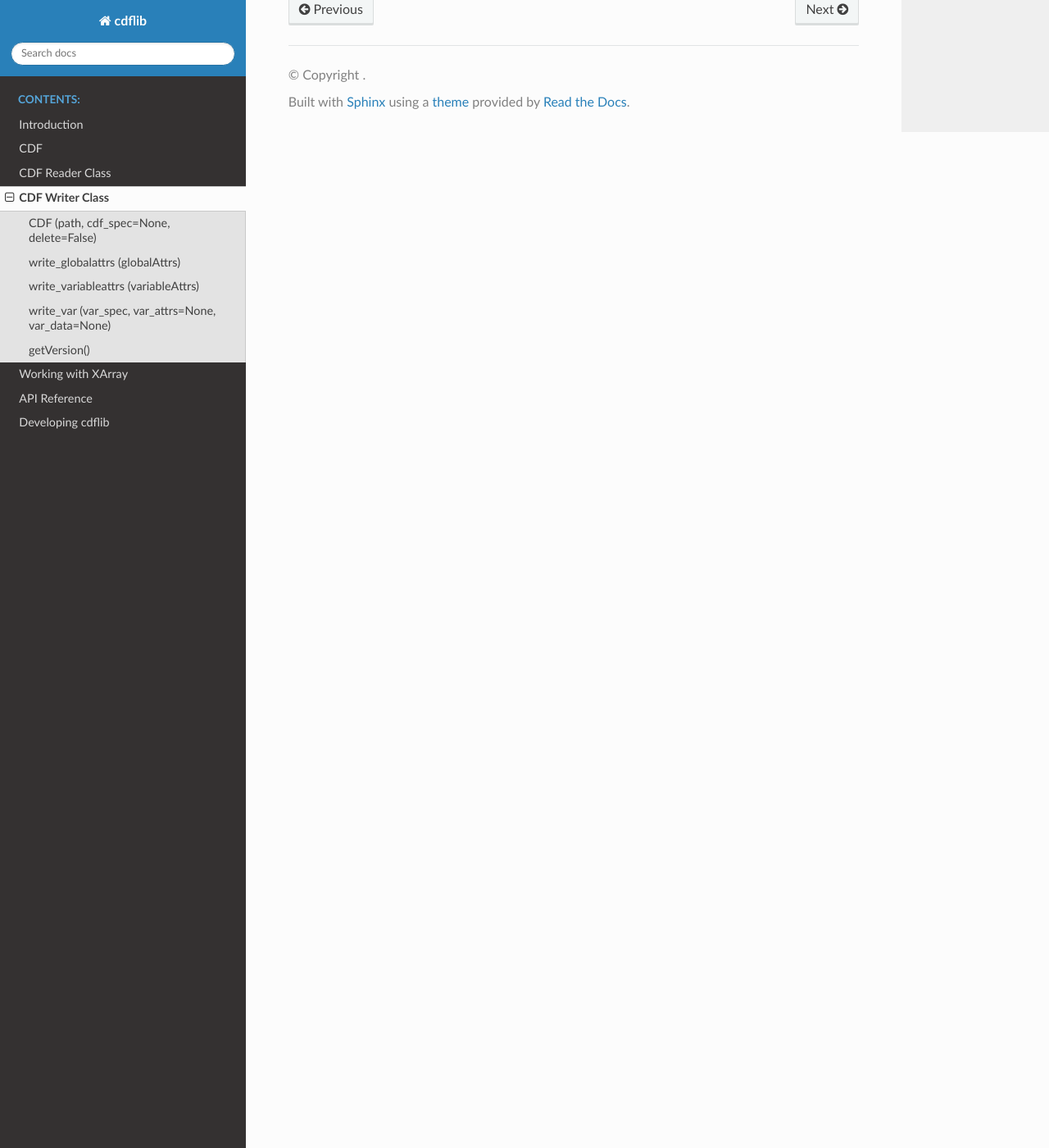
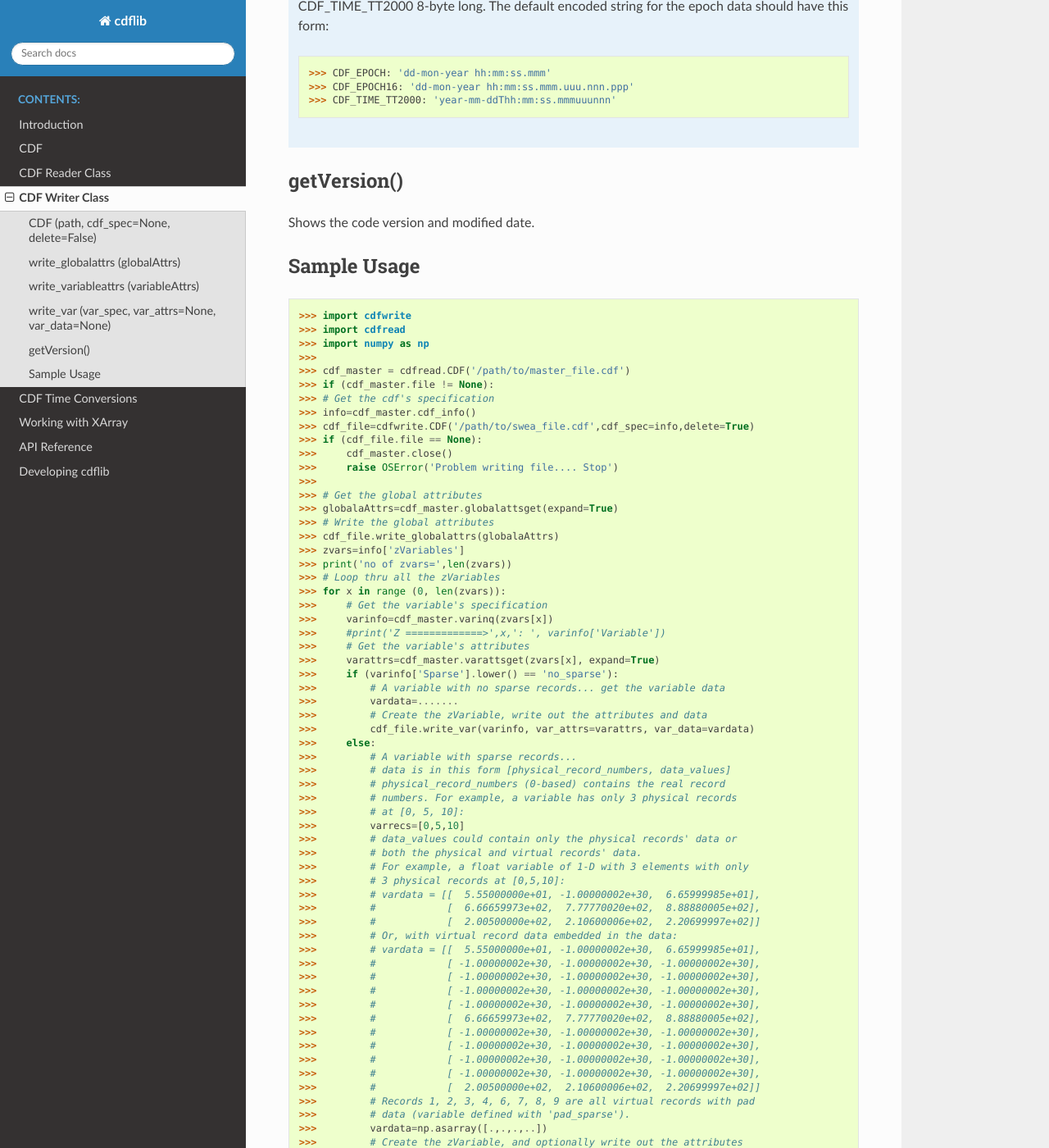
Before and after one commit to MAVENSDC/cdflib, a Sphinx documentation site: the page built from doc/modules/cdfwrite.rst, in a window 1280 px wide and 1400 px high, scrolled down 3153 px. Shown: the whole window at 82% size. Built offline with Sphinx 7.4.7 and the Read the Docs theme 2.0.0, drawn with Linux system fonts in a browser that asks for light colours; some of the changed text lies outside the part shown.

```diff
--- a/doc/index.rst
+++ b/doc/index.rst
@@ -1,8 +1,7 @@
 cdflib
 ======
 
-This is a python package to read CDF files without needing to install the
-CDF NASA library.
+This is a python package to read CDF files without needing to install the CDF NASA library.
 
 Installing
 ----------
--- a/doc/introduction.rst
+++ b/doc/introduction.rst
@@ -11,10 +11,10 @@ The only module you need to install is numpy, but there are a few things you can
 While this origally started as a way to read PDS-archive compliant CDF files, thanks to many contributors, it has grown to be able to handle every type of CDF file.
 
 
-What does it do?
+What can cdflib do?
 -------------------
 
-* Ability to read variables and attributes from CDF files
+* Ability to read variables and attributes from CDF files (see `modules\cdfread`_)
 * Writes CDF version 3 files
 * Can convert between CDF time types (EPOCH/EPOCH16/TT2000) to other common time formats
 * Can convert CDF files into XArray Dataset objects
--- a/doc/modules/apis.rst
+++ b/doc/modules/apis.rst
@@ -1,8 +1,7 @@
 API Reference
 =====================
 
-The following documentation is an auto-generated summary of cdflib's API.  For more details and examples, refer to other
-parts of the documentation.
+The following documentation is an auto-generated summary of cdflib's API.  For more details and examples, refer to other parts of the documentation.
 
 .. automodapi:: cdflib.cdfread
     :no-inheritance-diagram:
--- a/doc/modules/cdfwrite.rst
+++ b/doc/modules/cdfwrite.rst
@@ -75,15 +75,18 @@ write_var (var_spec, var_attrs=None, var_data=None)
 Writes a variable, along with variable attributes and data. ``var_spec`` is a dictionary that contains the specifications of the variable. The required/optional keys for creating a variable:
 
 Required keys:
+
 - ``Variable`` The name of the variable
 - ``Data_Type`` the CDF data type
 - ``Num_Elements`` The number of elements. Always 1 the for numeric type. The char length for string type.
 - ``Rec_Vary`` The dimensional sizes, applicable only to rVariables.
 
 For zVariables:
+
 - ``Dim_Sizes`` The dimensional sizes for zVariables only. Use [] for 0-dimension. Each and every dimension is varying for zVariables.
 
 For rVariables:
+
 - ``Dims_Vary`` The dimensional variances for rVariables only.
 
 Optional Keys:
@@ -95,12 +98,14 @@ Optional Keys:
 - ``Pad`` The padded value (in bytes, numpy.ndarray or string)
 
 ``var_attrs`` is a dictionary, with {attribute:value} pairs. The attribute is the name of a variable attribute. The value can have its data type specified for the numeric data. If not, based on Python's type, a corresponding CDF type is assumed: CDF_INT4 for int, CDF_DOUBLE for float, CDF_EPOCH16 for complex and and CDF_INT8 for long. For example:
+
 >>> var_attrs= { 'attr1': 'value1', 'attr2': 12.45, 'attr3': [3,4,5], .....} -or- var_attrs= { 'attr1': 'value1', 'attr2': [12.45, 'CDF_DOUBLE'], 'attr3': [[3,4,5], 'CDF_INT4'], ..... }
 
 ``var_data`` is the data for the variable. If the variable is a regular variable without sparse records, it must be in a single structure of bytes, or numpy.ndarray for numeric variable, or str or list of strs for string variable. If the variable has sparse records, var_data should be presented in a list/tuple with two elements, the first being a list/tuple that contains the physical record number(s), the second being the variable data in bytes, numpy.ndarray, or a list of strings. Variable data can have just physical records' data (with the same number of records as the first element) or have data from both physical records and virtual records (which with filled data). The var_data has the form:
 
 .. note::
-    The attribute entry value for the CDF epoch data type, CDF_EPOCH, CDF_EPOCH16 or CDF_TIME_TT2000, can be presented in either a numeric form, or an encoded string form. For numeric, the CDF_EPOCH data is 8-byte float, CDF_EPOCH16 16-byte complex and CDF_TIME_TT2000 8-byte long. The default encoded string for the epoch `data should have this form:
+    The attribute entry value for the CDF epoch data type, CDF_EPOCH, CDF_EPOCH16 or CDF_TIME_TT2000, can be presented in either a numeric form, or an encoded string form. For numeric, the CDF_EPOCH data is 8-byte float, CDF_EPOCH16 16-byte complex and CDF_TIME_TT2000 8-byte long. The default encoded string for the epoch data should have this form:
+
     >>> CDF_EPOCH: 'dd-mon-year hh:mm:ss.mmm'
     >>> CDF_EPOCH16: 'dd-mon-year hh:mm:ss.mmm.uuu.nnn.ppp'
     >>> CDF_TIME_TT2000: 'year-mm-ddThh:mm:ss.mmmuuunnn'
@@ -108,3 +113,90 @@ Optional Keys:
 getVersion()
 ------------
 Shows the code version and modified date.
+
+
+Sample Usage
+------------
+
+>>> import cdfwrite
+>>> import cdfread
+>>> import numpy as np
+>>>
+>>> cdf_master = cdfread.CDF('/path/to/master_file.cdf')
+>>> if (cdf_master.file != None):
+>>> # Get the cdf's specification
+>>> info=cdf_master.cdf_info()
+>>> cdf_file=cdfwrite.CDF('/path/to/swea_file.cdf',cdf_spec=info,delete=True)
+>>> if (cdf_file.file == None):
+>>>     cdf_master.close()
+>>>     raise OSError('Problem writing file.... Stop')
+>>>
+>>> # Get the global attributes
+>>> globalaAttrs=cdf_master.globalattsget(expand=True)
+>>> # Write the global attributes
+>>> cdf_file.write_globalattrs(globalaAttrs)
+>>> zvars=info['zVariables']
+>>> print('no of zvars=',len(zvars))
+>>> # Loop thru all the zVariables
+>>> for x in range (0, len(zvars)):
+>>>     # Get the variable's specification
+>>>     varinfo=cdf_master.varinq(zvars[x])
+>>>     #print('Z =============>',x,': ', varinfo['Variable'])
+>>>     # Get the variable's attributes
+>>>     varattrs=cdf_master.varattsget(zvars[x], expand=True)
+>>>     if (varinfo['Sparse'].lower() == 'no_sparse'):
+>>>         # A variable with no sparse records... get the variable data
+>>>         vardata=.......
+>>>         # Create the zVariable, write out the attributes and data
+>>>         cdf_file.write_var(varinfo, var_attrs=varattrs, var_data=vardata)
+>>>     else:
+>>>         # A variable with sparse records...
+>>>         # data is in this form [physical_record_numbers, data_values]
+>>>         # physical_record_numbers (0-based) contains the real record
+>>>         # numbers. For example, a variable has only 3 physical records
+>>>         # at [0, 5, 10]:
+>>>         varrecs=[0,5,10]
+>>>         # data_values could contain only the physical records' data or
+>>>         # both the physical and virtual records' data.
+>>>         # For example, a float variable of 1-D with 3 elements with only
+>>>         # 3 physical records at [0,5,10]:
+>>>         # vardata = [[  5.55000000e+01, -1.00000002e+30,  6.65999985e+01],
+>>>         #            [  6.66659973e+02,  7.77770020e+02,  8.88880005e+02],
+>>>         #            [  2.00500000e+02,  2.10600006e+02,  2.20699997e+02]]
+>>>         # Or, with virtual record data embedded in the data:
+>>>         # vardata = [[  5.55000000e+01, -1.00000002e+30,  6.65999985e+01],
+>>>         #            [ -1.00000002e+30, -1.00000002e+30, -1.00000002e+30],
+>>>         #            [ -1.00000002e+30, -1.00000002e+30, -1.00000002e+30],
+>>>         #            [ -1.00000002e+30, -1.00000002e+30, -1.00000002e+30],
+>>>         #            [ -1.00000002e+30, -1.00000002e+30, -1.00000002e+30],
+>>>         #            [  6.66659973e+02,  7.77770020e+02,  8.88880005e+02],
+>>>         #            [ -1.00000002e+30, -1.00000002e+30, -1.00000002e+30],
+>>>         #            [ -1.00000002e+30, -1.00000002e+30, -1.00000002e+30],
+>>>         #            [ -1.00000002e+30, -1.00000002e+30, -1.00000002e+30],
+>>>         #            [ -1.00000002e+30, -1.00000002e+30, -1.00000002e+30],
+>>>         #            [  2.00500000e+02,  2.10600006e+02,  2.20699997e+02]]
+>>>         # Records 1, 2, 3, 4, 6, 7, 8, 9 are all virtual records with pad
+>>>         # data (variable defined with 'pad_sparse').
+>>>         vardata=np.asarray([.,.,.,..])
+>>>         # Create the zVariable, and optionally write out the attributes
+>>>         # and data
+>>>         cdf_file.write_var(varinfo, var_attrs=varattrs,
+>>>                    var_data=[varrecs,vardata])
+>>>    rvars=info['rVariables']
+>>>    print('no of rvars=',len(rvars))
+>>>    # Loop thru all the rVariables
+>>>    for x in range (0, len(rvars)):
+>>>        varinfo=cdf_master.varinq(rvars[x])
+>>>        print('R =============>',x,': ', varinfo['Variable'])
+>>>        varattrs=cdf_master.varattsget(rvars[x], expand=True)
+>>>        if (varinfo['Sparse'].lower() == 'no_sparse'):
+>>>            vardata=.......
+>>>            # Create the rVariable, write out the attributes and data
+>>>            cdf_file.write_var(varinfo, var_attrs=varattrs, var_data=vardata)
+>>>        else:
+>>>            varrecs=[.,.,.,..]
+>>>            vardata=np.asarray([.,.,.,..])
+>>>            cdf_file.write_var(varinfo, var_attrs=varattrs,
+>>>                       var_data=[varrecs,vardata])
+>>> cdf_master.close()
+>>> cdf_file.close()
--- a/doc/modules/xarray.rst
+++ b/doc/modules/xarray.rst
@@ -1,12 +1,11 @@
 Working with XArray
 ===================
 
-There are two functions for working with XArray DataSets, one for converting
+There are two functions for working with XArray Datasets, one for converting
 a CDF to a DataSet, and one for going the other way.
 
 These will attempt to determine any
-`ISTP Compliance <https://spdf.gsfc.nasa.gov/istp_guide/istp_guide.html>`_ within
-the file, and incorporate that into the Dataset object.
+`ISTP Compliance <https://spdf.gsfc.nasa.gov/istp_guide/istp_guide.html>`_, and incorporate that into the output.
 
 .. autofunction:: cdflib.cdf_to_xarray
 
```
Also changed, not shown: other parts of doc/index.rst (+1 -0 lines), doc/modules/cdfepoch.rst (added, +128 -0 lines).
